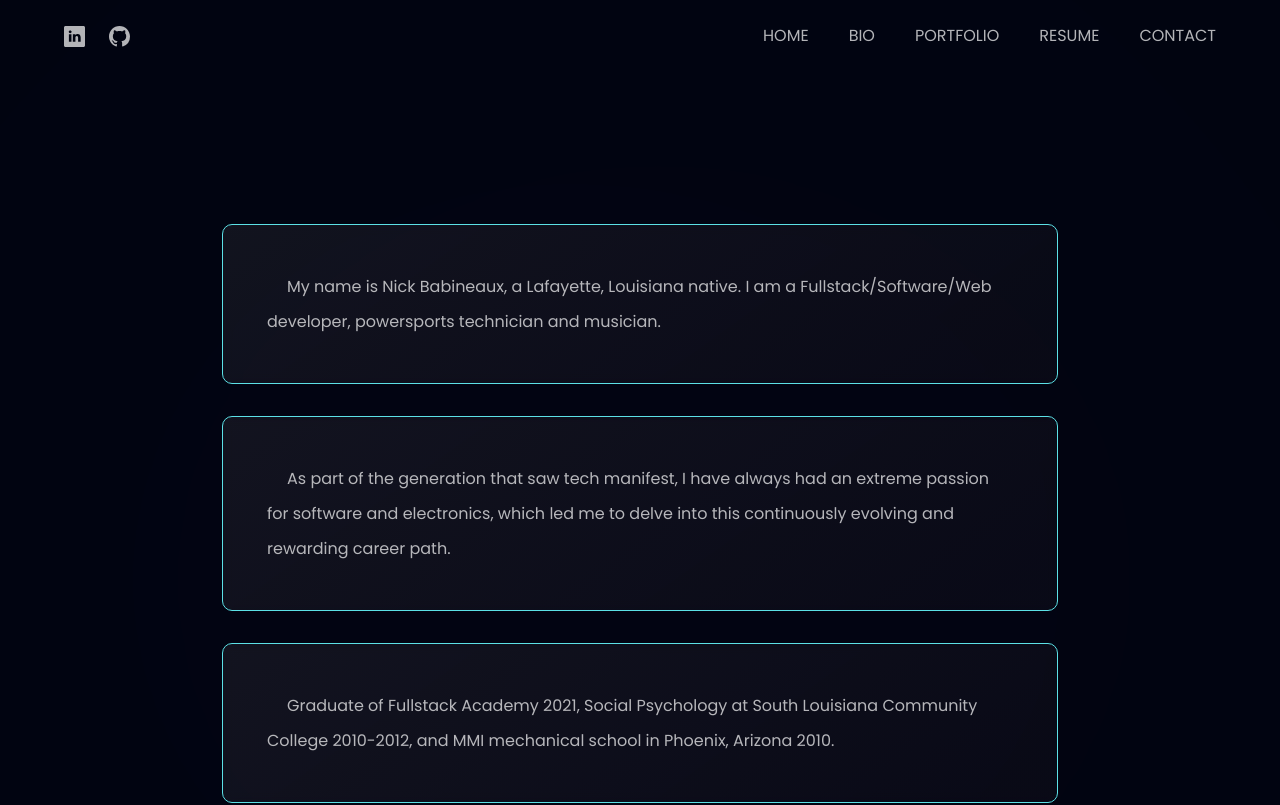
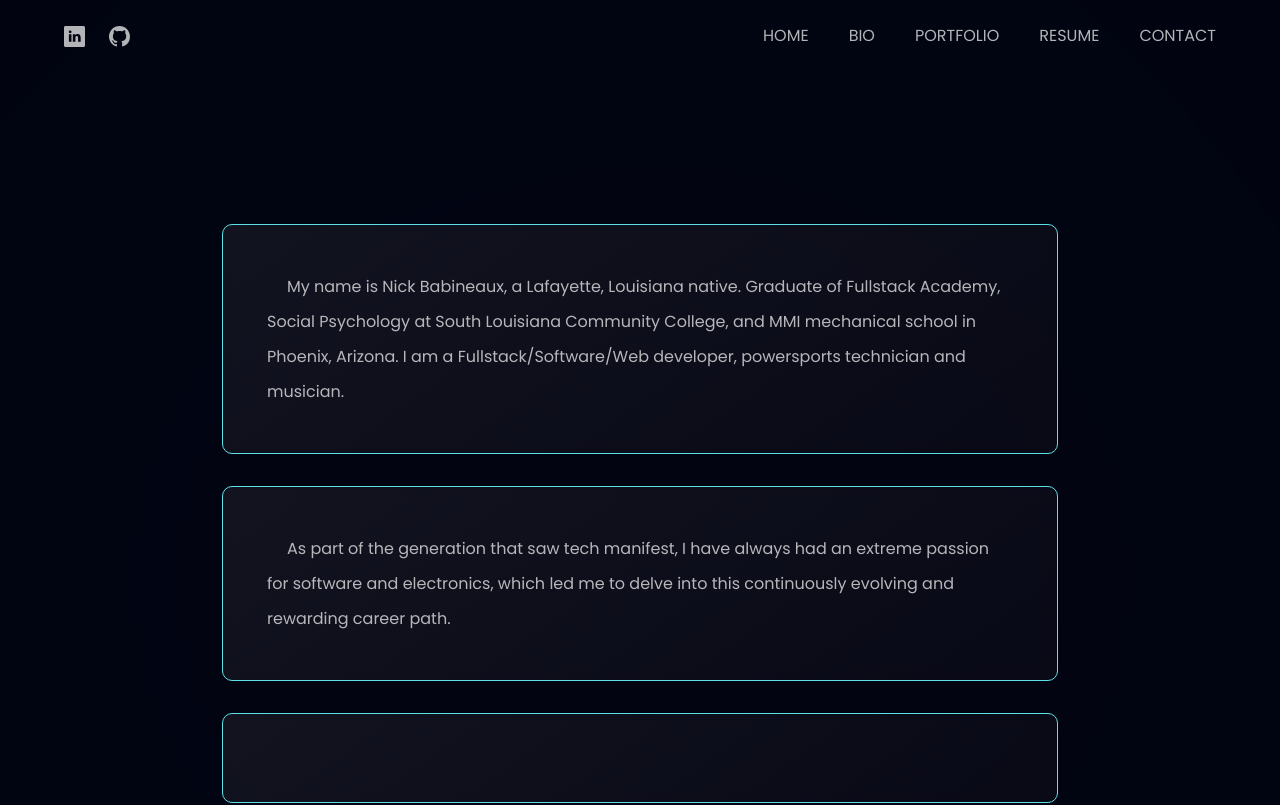
Before and after one commit to NicBab/resume-portfolio, a React (Vite) app: page /bio in a window 1280 px wide. Shown: the top 805 px of the page. Built offline with nearby package versions, Linux system fonts and the light colour scheme.

Commit message:
bio updates

```diff
--- a/src/constants/bio-data/bio-data-index.js
+++ b/src/constants/bio-data/bio-data-index.js
@@ -1,7 +1,7 @@
 export const bioData = [
     {
         id: 1,
-        content: "My name is Nick Babineaux, a Lafayette, Louisiana native. I am a Fullstack/Software/Web developer, powersports technician and musician."
+        content: "My name is Nick Babineaux, a Lafayette, Louisiana native. Graduate of Fullstack Academy, Social Psychology at South Louisiana Community College, and MMI mechanical school in Phoenix, Arizona. I am a Fullstack/Software/Web developer, powersports technician and musician."
     },
     {
         id: 2,
@@ -9,6 +9,6 @@ export const bioData = [
     },
     {
         id: 3,
-        content: "Graduate of Fullstack Academy 2021, Social Psychology at South Louisiana Community College 2010-2012, and MMI mechanical school in Phoenix, Arizona 2010."
+        content: ""
     },
 ]
```
